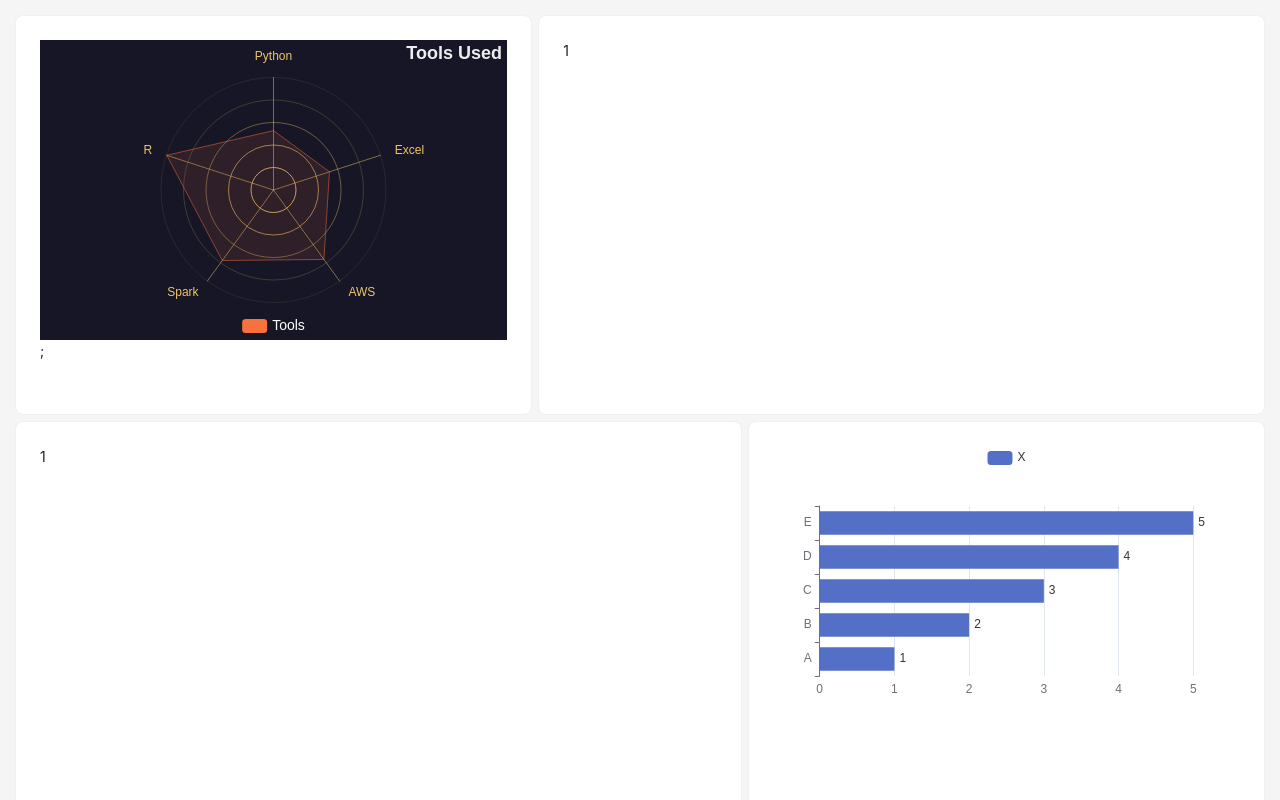
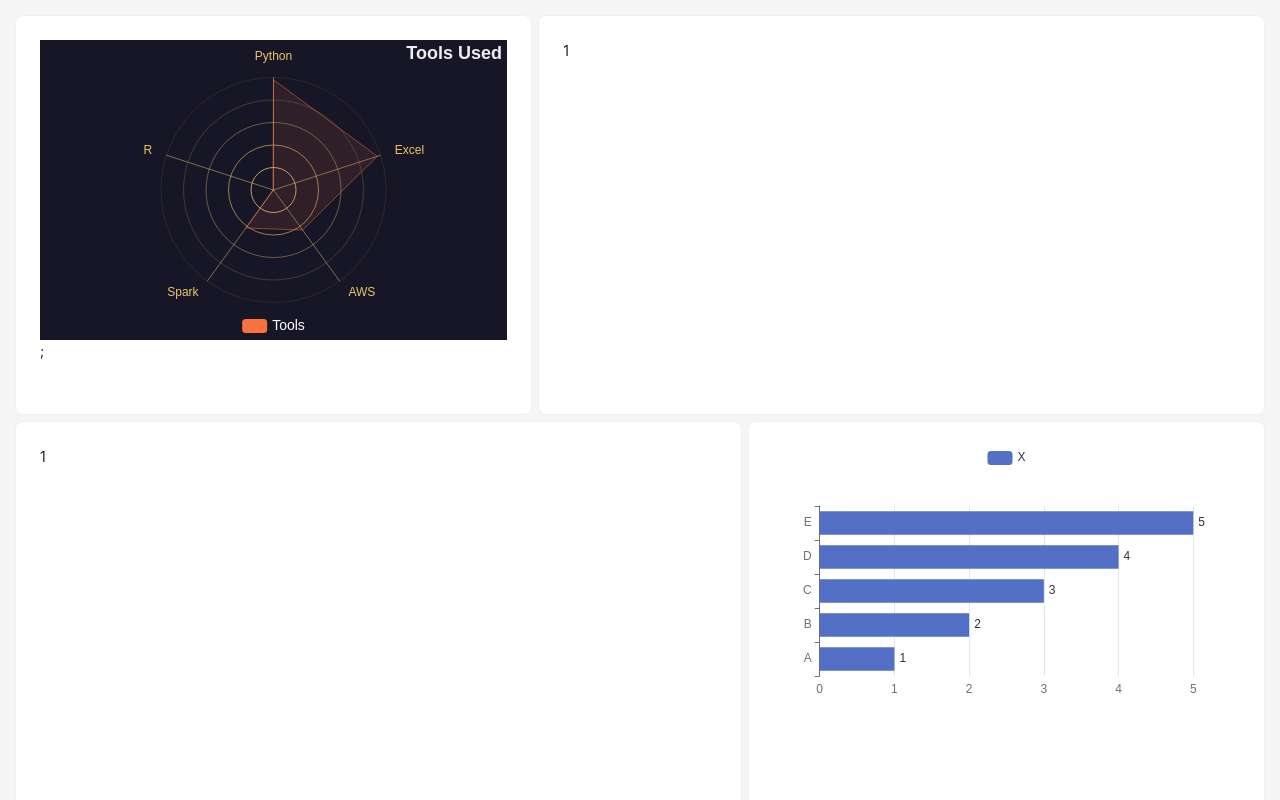
Before and after one commit to mzalai/polyhx, a React (Create React App) app in the folder drw-challenge/: page / in a window 1280 px wide. Shown: the top 800 px of the page. Built offline with nearby package versions, Linux system fonts and the light colour scheme.

Commit message:
changed toolsData values

```diff
--- a/drw-challenge/src/App.js
+++ b/drw-challenge/src/App.js
@@ -10,7 +10,7 @@ function App() {
 
 
   const toolsData = [
-    [392,740,575,566,388]
+    [392,2,167,176,388]
   ];
 
   const lineStyle = {
@@ -39,11 +39,11 @@ function App() {
     },
     radar: {
       indicator: [
-        { name: 'Python', max: 742 },
-        { name: 'R', max: 742 },
-        { name: 'Spark', max: 742 },
-        { name: 'AWS', max: 742 },
-        { name: 'Excel', max: 742 },
+        { name: 'Python', max: 400 },
+        { name: 'R', max: 400 },
+        { name: 'Spark', max: 400 },
+        { name: 'AWS', max: 400 },
+        { name: 'Excel', max: 400 },
       ],
       shape: 'circle',
       splitNumber: 5,
```
